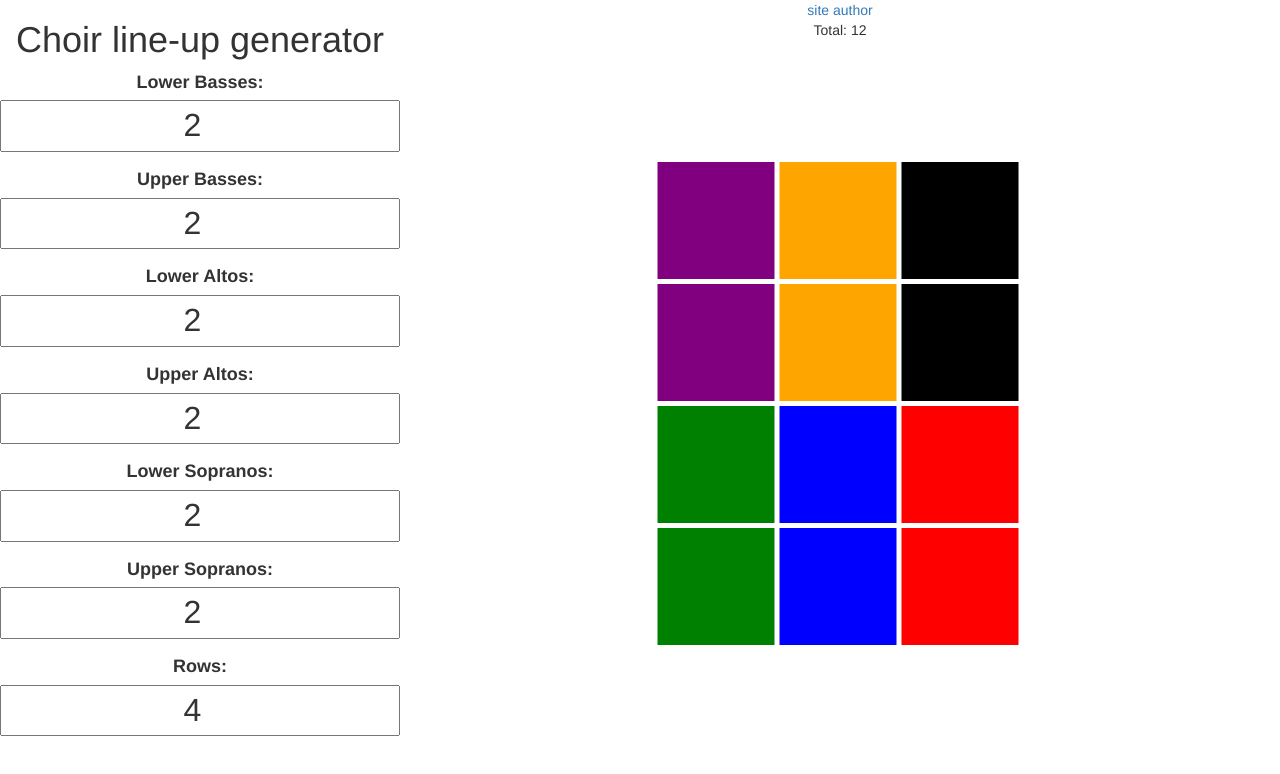
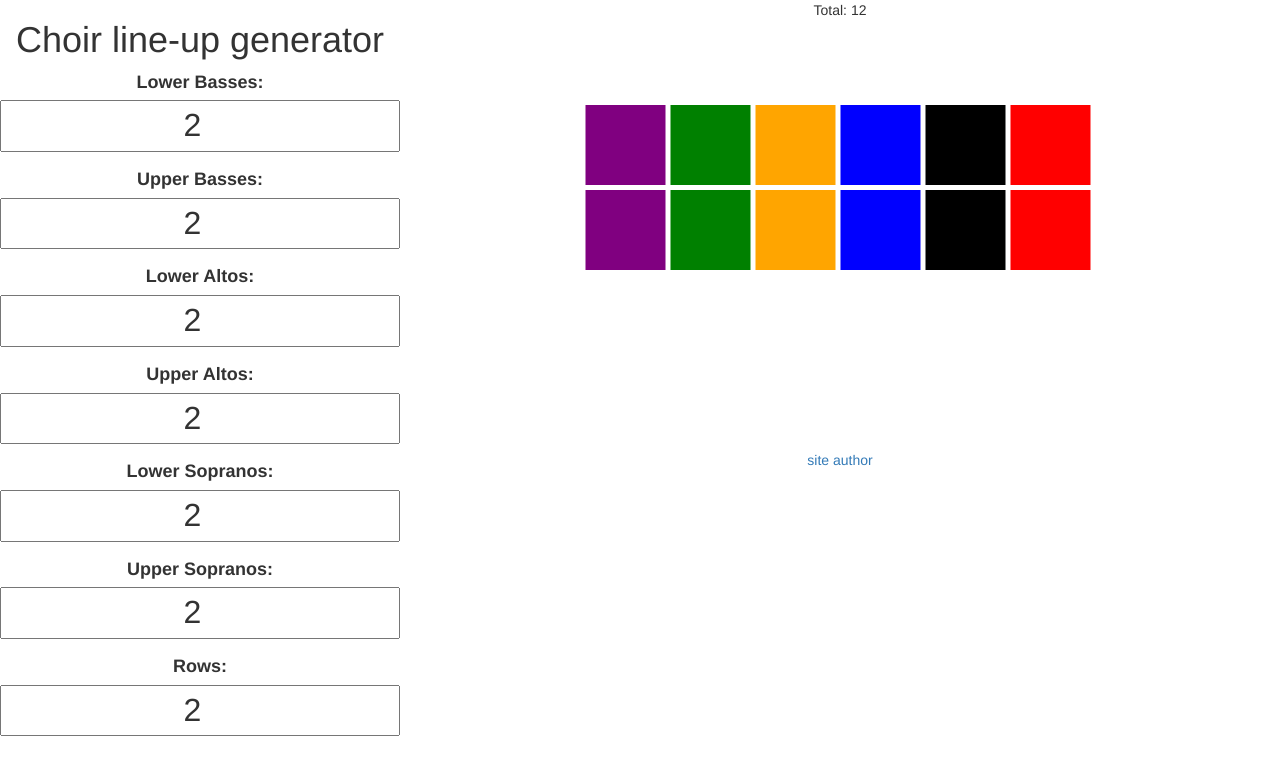
Before and after one commit to sihugh/ChoirDemo, a website: page site/default.html in a window 1280 px wide. Drawn offline with nearby package versions, Linux system fonts and the light colour scheme.

Commit message:
Fixing number of rows

```diff
--- a/site/default.html
+++ b/site/default.html
@@ -55,10 +55,7 @@
         <label>
             Rows:
         </label>
-        <input id="rows" name="rows" type="number" min="0" value="4" placeholder="Desired number of rows" />
-      </div>
-      <div>
-        <a href="https://plus.google.com/u/1/115320514323836621907" >site author</a>
+        <input id="rows" name="rows" type="number" min="0" value="2" placeholder="Desired number of rows" />
       </div>
       <div id="results">
         <div id="choirsize">Total:</div>
@@ -66,6 +63,9 @@
           Error: canvas not supported
         </canvas>
       </div>
+      <div>
+        <a href="https://plus.google.com/u/1/115320514323836621907" >site author</a>
+      </div>
     </section>
     <script src="//ajax.googleapis.com/ajax/libs/jquery/2.1.0/jquery.min.js"></script>
     <script src="js/default.min.js"></script>
```
